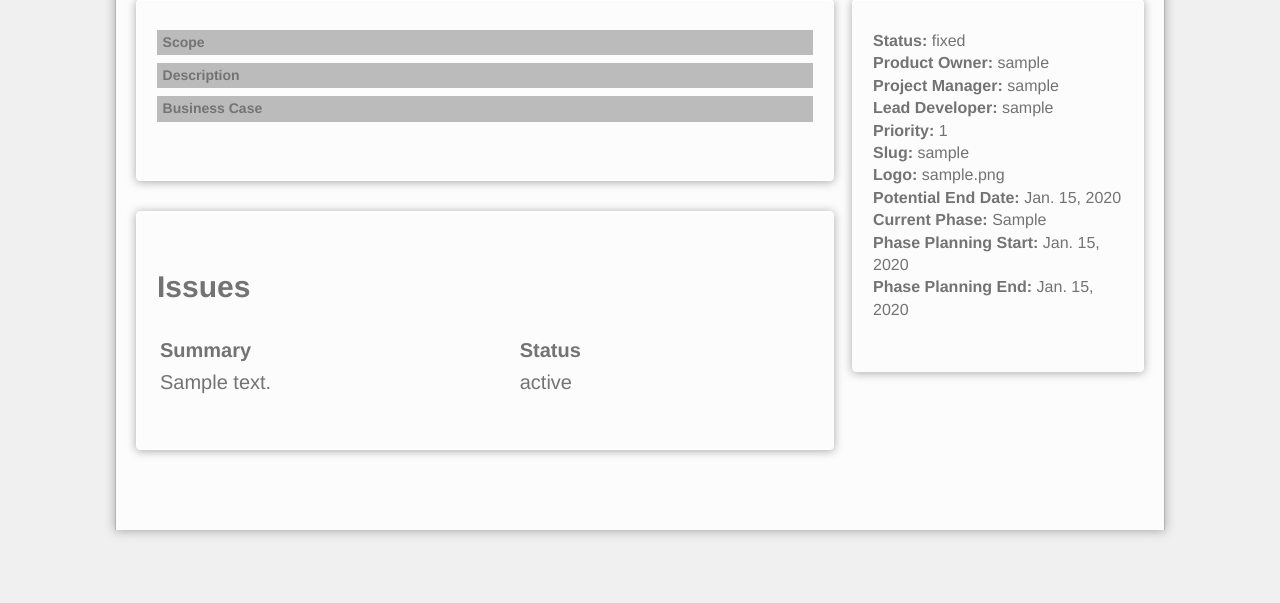
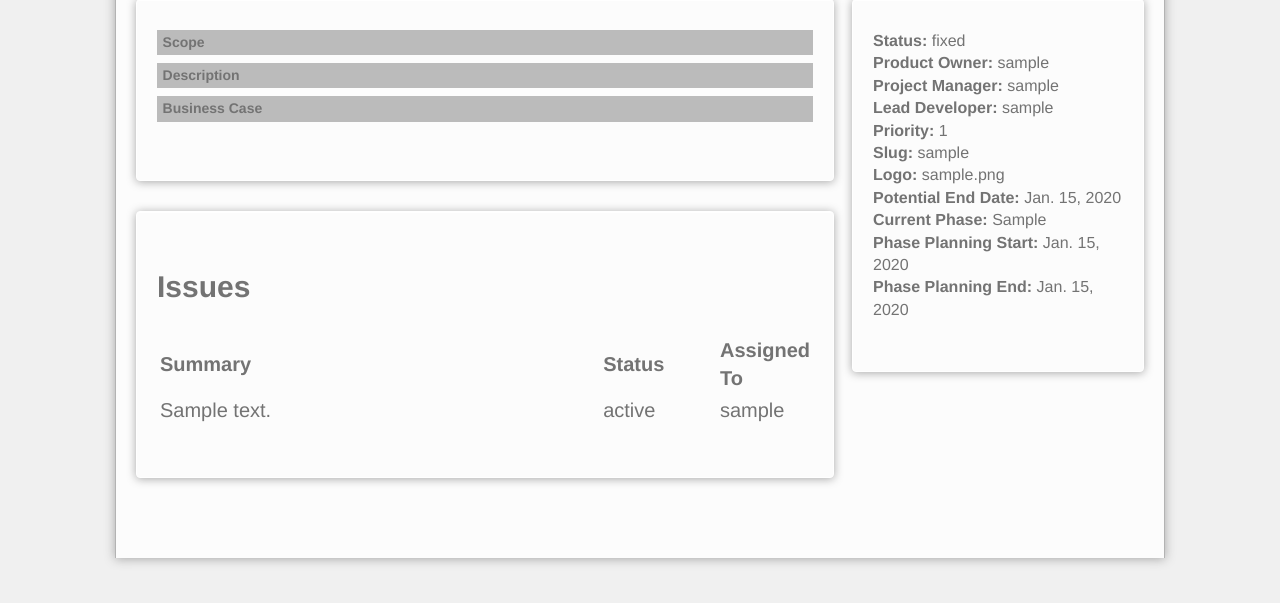
Before and after one commit to tekton/DocuCanvas, a Django app: page /project/1 in a window 1280 px wide. Shown: the part 148-751 px from the top of the page. Run offline with Django 3.2, Linux system fonts and the light colour scheme; tables that the repository leaves empty hold one stand-in row (values such as "Sample post"); parts of the project's set-up code (start-up, migrations or seed data) failed here and were passed over; some libraries are stand-ins or nearby versions.

Commit message:
adding assigned to to the project overview page issues

```diff
--- a/templates/base_issues.html
+++ b/templates/base_issues.html
@@ -307,10 +307,14 @@
     text-align: left;
 }
 .tbl-issues .tbl-issues-summary {
-    width: 85%;
+    width: 70%;
 }
 .tbl-issues .tbl-issues-status {
-    width: 15%;
+    width: 18%;
+}
+
+.tbl-issues .tbl-issues-assigned_to {
+    width: 20%;
 }
 
 .tbl-overview {}
--- a/templates/projects/project_overview.html
+++ b/templates/projects/project_overview.html
@@ -52,11 +52,13 @@
 		<tr>
 			<th class="tbl-issues-summary">Summary</th>
 			<th class="tbl-issues-status">Status</th>
+			<th class="tbl-issues-assigned_to">Assigned To</th>
 		</tr>
 	{% for issue in issues%}
 		<tr>
 			<td><a href="/issue/{{issue.id}}" title="{{issue.description}}">{{issue.summary}}</a></td>
 			<td>{{issue.status}}</td>
+			<td>{{issue.assigned_to}}</td>
 		</tr>
 	{% endfor %}
 	</table>
```
